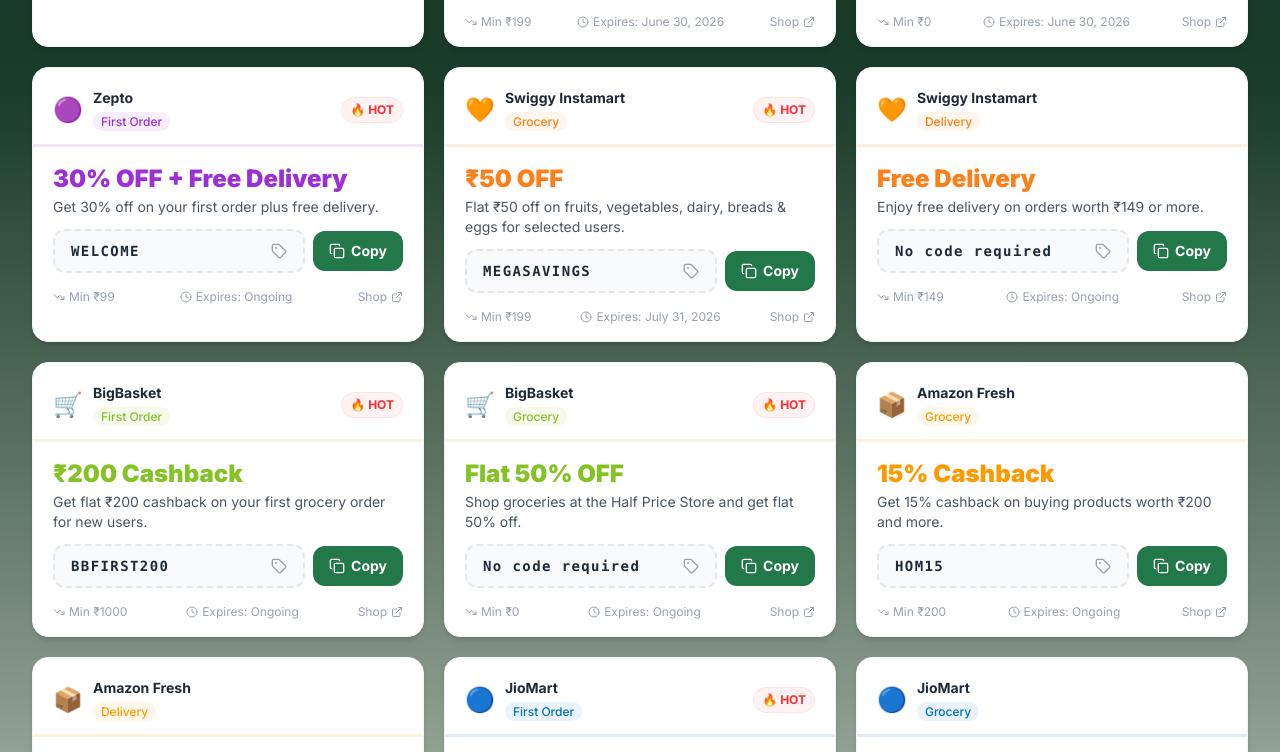
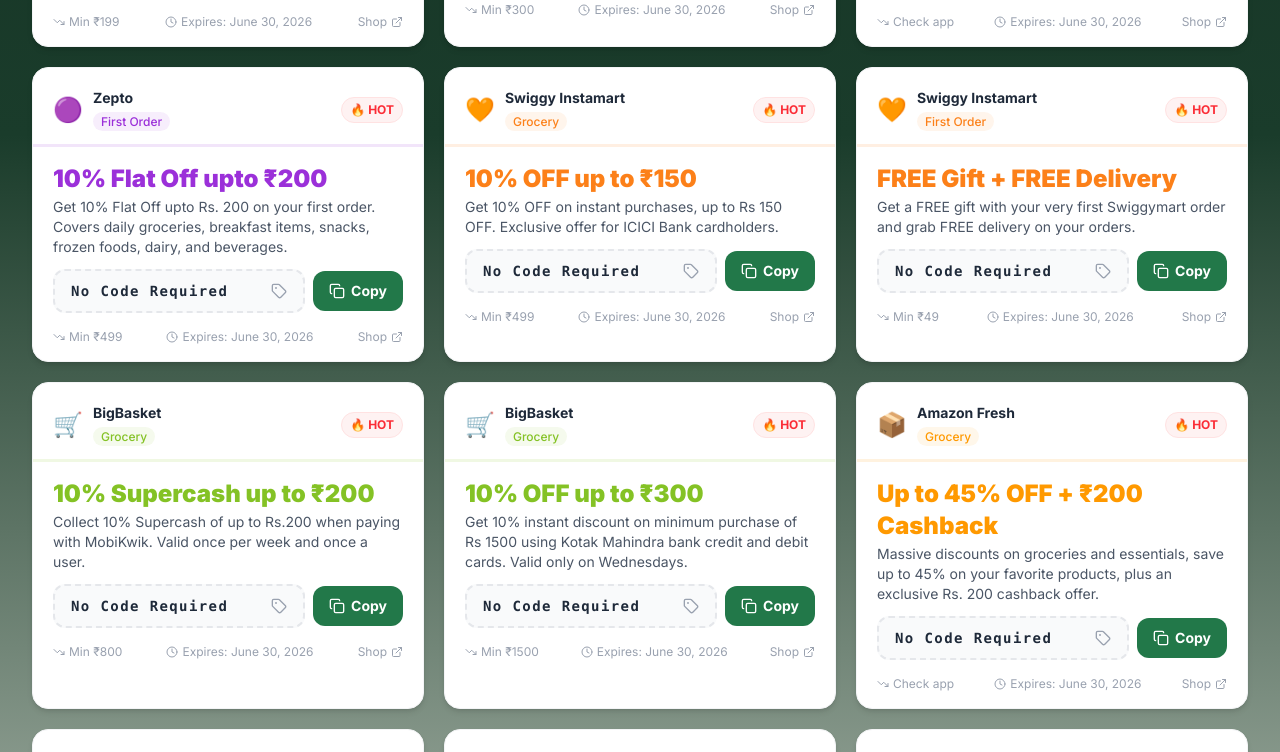
Before and after one commit to sanjaygitdutta/Fantastic-Mushroom-shop, a Next.js app: page /en/coupons in a window 1280 px wide. Shown: the part 1114-1866 px from the top of the page. Built offline with nearby package versions, Linux system fonts and the light colour scheme; no server answers; the database is empty.

Commit message:
🎟️ Daily AI Coupons Update: 2026-06-02

```diff
--- a/src/data/coupons.ts
+++ b/src/data/coupons.ts
@@ -16,20 +16,20 @@
 }
 
 export const COUPONS: Coupon[] = [
-  { id: 'bl1', platform: 'Blinkit', platformId: 'blinkit', code: 'No code required', discount: '20% Cashback', description: 'Flat 20% cashback on your first order for new users, maximum discount ₹250.', minOrder: 'Min ₹0', expiry: 'Ongoing', category: 'First Order', isHot: true, url: 'https://www.blinkit.com', bgColor: '#FFFDE7', textColor: '#F5D100', logo: '⚡' },
-  { id: 'bl2', platform: 'Blinkit', platformId: 'blinkit', code: 'PAYTMUPI', discount: 'Up to 80% OFF + ₹200 Cashback', description: 'Save up to 80% and get an extra ₹200 cashback on groceries when paying with Paytm UPI.', minOrder: 'Min ₹199', expiry: 'June 30, 2026', category: 'Grocery', isHot: true, url: 'https://www.blinkit.com', bgColor: '#FFFDE7', textColor: '#F5D100', logo: '⚡' },
-  { id: 'ze3', platform: 'Zepto', platformId: 'zepto', code: 'ZEPAMZ50', discount: 'Up to 95% OFF + ₹50 Cashback', description: 'Get up to 95% off and an additional ₹50 cashback on all products.', minOrder: 'Min ₹0', expiry: 'June 30, 2026', category: 'Grocery', isHot: true, url: 'https://www.zeptonow.com', bgColor: '#F3E5FF', textColor: '#9B30D9', logo: '🟣' },
-  { id: 'ze4', platform: 'Zepto', platformId: 'zepto', code: 'WELCOME', discount: '30% OFF + Free Delivery', description: 'Get 30% off on your first order plus free delivery.', minOrder: 'Min ₹99', expiry: 'Ongoing', category: 'First Order', isHot: true, url: 'https://www.zeptonow.com', bgColor: '#F3E5FF', textColor: '#9B30D9', logo: '🟣' },
-  { id: 'sw5', platform: 'Swiggy Instamart', platformId: 'swiggy', code: 'MEGASAVINGS', discount: '₹50 OFF', description: 'Flat ₹50 off on fruits, vegetables, dairy, breads & eggs for selected users.', minOrder: 'Min ₹199', expiry: 'July 31, 2026', category: 'Grocery', isHot: true, url: 'https://www.swiggy.com/instamart', bgColor: '#FFF3E0', textColor: '#FC8019', logo: '🧡' },
-  { id: 'sw6', platform: 'Swiggy Instamart', platformId: 'swiggy', code: 'No code required', discount: 'Free Delivery', description: 'Enjoy free delivery on orders worth ₹149 or more.', minOrder: 'Min ₹149', expiry: 'Ongoing', category: 'Delivery', isHot: false, url: 'https://www.swiggy.com/instamart', bgColor: '#FFF3E0', textColor: '#FC8019', logo: '🧡' },
-  { id: 'bi7', platform: 'BigBasket', platformId: 'bigbasket', code: 'BBFIRST200', discount: '₹200 Cashback', description: 'Get flat ₹200 cashback on your first grocery order for new users.', minOrder: 'Min ₹1000', expiry: 'Ongoing', category: 'First Order', isHot: true, url: 'https://www.bigbasket.com', bgColor: '#F1F8E9', textColor: '#84C225', logo: '🛒' },
-  { id: 'bi8', platform: 'BigBasket', platformId: 'bigbasket', code: 'No code required', discount: 'Flat 50% OFF', description: 'Shop groceries at the Half Price Store and get flat 50% off.', minOrder: 'Min ₹0', expiry: 'Ongoing', category: 'Grocery', isHot: true, url: 'https://www.bigbasket.com', bgColor: '#F1F8E9', textColor: '#84C225', logo: '🛒' },
-  { id: 'am9', platform: 'Amazon Fresh', platformId: 'amazon', code: 'HOM15', discount: '15% Cashback', description: 'Get 15% cashback on buying products worth ₹200 and more.', minOrder: 'Min ₹200', expiry: 'Ongoing', category: 'Grocery', isHot: false, url: 'https://www.amazon.in/fresh', bgColor: '#FFF8EE', textColor: '#FF9900', logo: '📦' },
-  { id: 'am10', platform: 'Amazon Fresh', platformId: 'amazon', code: 'No code required', discount: 'Free Delivery', description: 'Enjoy free delivery on your first grocery order. (Prime members min ₹300, Non-Prime min ₹799).', minOrder: 'Min ₹300', expiry: 'Ongoing', category: 'Delivery', isHot: false, url: 'https://www.amazon.in/fresh', bgColor: '#FFF8EE', textColor: '#FF9900', logo: '📦' },
-  { id: 'ji11', platform: 'JioMart', platformId: 'jiomart', code: 'JMNEW100', discount: '₹100 OFF', description: 'Flat ₹100 off on your first order for new users.', minOrder: 'Min ₹299', expiry: 'Ongoing', category: 'First Order', isHot: true, url: 'https://www.jiomart.com', bgColor: '#E3F2FD', textColor: '#0070BA', logo: '🔵' },
-  { id: 'ji12', platform: 'JioMart', platformId: 'jiomart', code: 'FLAT150', discount: '₹150 OFF', description: 'Flat ₹150 off on shopping of ₹1499 or more.', minOrder: 'Min ₹1499', expiry: 'Ongoing', category: 'Grocery', isHot: false, url: 'https://www.jiomart.com', bgColor: '#E3F2FD', textColor: '#0070BA', logo: '🔵' },
-  { id: 'fl13', platform: 'Flipkart Minutes', platformId: 'flipkart', code: 'No code required', discount: '₹50 - ₹100 OFF', description: 'Flat ₹50 to ₹100 off on your first order for new users.', minOrder: 'Min ₹199', expiry: 'Ongoing', category: 'First Order', isHot: true, url: 'https://www.flipkart.com/grocery-store', bgColor: '#E8F0FE', textColor: '#2874F0', logo: '🛍️' },
-  { id: 'fl14', platform: 'Flipkart Minutes', platformId: 'flipkart', code: 'No code required', discount: 'Up to 90% OFF', description: 'Get up to 90% off on sitewide products, prices starting from ₹9.', minOrder: 'Min ₹0', expiry: 'Ongoing', category: 'Grocery', isHot: false, url: 'https://www.flipkart.com/grocery-store', bgColor: '#E8F0FE', textColor: '#2874F0', logo: '🛍️' },
+  { id: 'bl1', platform: 'Blinkit', platformId: 'blinkit', code: 'PAYTMUPI', discount: 'Up to 80% OFF + ₹200 Cashback', description: 'Get up to 80% off and an extra Rs 200 cashback on groceries, rice, edible oils, ghee, and dry fruits.', minOrder: 'Min ₹199', expiry: 'June 30, 2026', category: 'Grocery', isHot: true, url: 'https://www.grabon.in/blinkit-coupons/', bgColor: '#FFFDE7', textColor: '#F5D100', logo: '⚡' },
+  { id: 'bl2', platform: 'Blinkit', platformId: 'blinkit', code: 'No Code Required', discount: 'Flat ₹100 OFF', description: 'Flat Rs 100 OFF on your first order. Applicable on vegetables, munchies, cold drinks, frozen food & more.', minOrder: 'Min ₹300', expiry: 'June 30, 2026', category: 'First Order', isHot: true, url: 'https://www.grabon.in/blinkit-coupons/', bgColor: '#FFFDE7', textColor: '#F5D100', logo: '⚡' },
+  { id: 'ze3', platform: 'Zepto', platformId: 'zepto', code: 'ZEPAMZ50', discount: 'Up to 95% OFF + Extra ₹50 Cashback', description: 'Up to 95% discount with an additional Rs 50 cashback on all products.', minOrder: 'Check app', expiry: 'June 30, 2026', category: 'Grocery', isHot: true, url: 'https://www.grabon.in/zepto-coupons/', bgColor: '#F3E5FF', textColor: '#9B30D9', logo: '🟣' },
+  { id: 'ze4', platform: 'Zepto', platformId: 'zepto', code: 'No Code Required', discount: '10% Flat Off upto ₹200', description: 'Get 10% Flat Off upto Rs. 200 on your first order. Covers daily groceries, breakfast items, snacks, frozen foods, dairy, and beverages.', minOrder: 'Min ₹499', expiry: 'June 30, 2026', category: 'First Order', isHot: true, url: 'https://www.desidime.com/stores/zepto', bgColor: '#F3E5FF', textColor: '#9B30D9', logo: '🟣' },
+  { id: 'sw5', platform: 'Swiggy Instamart', platformId: 'swiggy', code: 'No Code Required', discount: '10% OFF up to ₹150', description: 'Get 10% OFF on instant purchases, up to Rs 150 OFF. Exclusive offer for ICICI Bank cardholders.', minOrder: 'Min ₹499', expiry: 'June 30, 2026', category: 'Grocery', isHot: true, url: 'https://www.grabon.in/swiggy-instamart-coupons/', bgColor: '#FFF3E0', textColor: '#FC8019', logo: '🧡' },
+  { id: 'sw6', platform: 'Swiggy Instamart', platformId: 'swiggy', code: 'No Code Required', discount: 'FREE Gift + FREE Delivery', description: 'Get a FREE gift with your very first Swiggymart order and grab FREE delivery on your orders.', minOrder: 'Min ₹49', expiry: 'June 30, 2026', category: 'First Order', isHot: true, url: 'https://www.grabon.in/swiggy-instamart-coupons/', bgColor: '#FFF3E0', textColor: '#FC8019', logo: '🧡' },
+  { id: 'bi7', platform: 'BigBasket', platformId: 'bigbasket', code: 'No Code Required', discount: '10% Supercash up to ₹200', description: 'Collect 10% Supercash of up to Rs.200 when paying with MobiKwik. Valid once per week and once a user.', minOrder: 'Min ₹800', expiry: 'June 30, 2026', category: 'Grocery', isHot: true, url: 'https://www.picodi.com/in/bigbasket', bgColor: '#F1F8E9', textColor: '#84C225', logo: '🛒' },
+  { id: 'bi8', platform: 'BigBasket', platformId: 'bigbasket', code: 'No Code Required', discount: '10% OFF up to ₹300', description: 'Get 10% instant discount on minimum purchase of Rs 1500 using Kotak Mahindra bank credit and debit cards. Valid only on Wednesdays.', minOrder: 'Min ₹1500', expiry: 'June 30, 2026', category: 'Grocery', isHot: true, url: 'https://www.couponzeta.in/bigbasket-coupons', bgColor: '#F1F8E9', textColor: '#84C225', logo: '🛒' },
+  { id: 'am9', platform: 'Amazon Fresh', platformId: 'amazon', code: 'No Code Required', discount: 'Up to 45% OFF + ₹200 Cashback', description: 'Massive discounts on groceries and essentials, save up to 45% on your favorite products, plus an exclusive Rs. 200 cashback offer.', minOrder: 'Check app', expiry: 'June 30, 2026', category: 'Grocery', isHot: true, url: 'https://www.desidime.com/stores/amazon-fresh', bgColor: '#FFF8EE', textColor: '#FF9900', logo: '📦' },
+  { id: 'am10', platform: 'Amazon Fresh', platformId: 'amazon', code: 'No Code Required', discount: 'Up To 50% OFF', description: 'Grab up to 50% OFF on selected products including Breakfast & dairy, Rice, sugar, Tea, Biscuits & snacks.', minOrder: 'Check app', expiry: 'June 30, 2026', category: 'Grocery', isHot: false, url: 'https://www.grabon.in/amazon-fresh-promo-codes/', bgColor: '#FFF8EE', textColor: '#FF9900', logo: '📦' },
+  { id: 'ji11', platform: 'JioMart', platformId: 'jiomart', code: 'No Code Required', discount: 'Flat ₹100 OFF', description: 'Get flat Rs 100 OFF on your first purchase. Valid exclusively for new users.', minOrder: 'Min ₹399', expiry: 'June 30, 2026', category: 'First Order', isHot: true, url: 'https://www.grabon.in/jiomart-coupons/', bgColor: '#E3F2FD', textColor: '#0070BA', logo: '🔵' },
+  { id: 'ji12', platform: 'JioMart', platformId: 'jiomart', code: 'No Code Required', discount: 'Up to ₹100 Cashback', description: 'Get up to Rs.100 cashback on minimum transaction of Rs.399 using Mobikwik UPI. Minimum assured Rs.15.', minOrder: 'Min ₹399', expiry: 'June 30, 2026', category: 'Grocery', isHot: true, url: 'https://www.indiafreestuff.in/jiomart-discount-coupon-upto-50-off-extra-3-off-tips-jiomart/', bgColor: '#E3F2FD', textColor: '#0070BA', logo: '🔵' },
+  { id: 'fl13', platform: 'Flipkart Minutes', platformId: 'flipkart', code: 'No Code Required', discount: '10% OFF', description: 'Get 10% off on your first grocery order.', minOrder: 'Min ₹500', expiry: 'December 31, 2026', category: 'First Order', isHot: false, url: 'https://www.flipkart.com/grocery-store', bgColor: '#E8F0FE', textColor: '#2874F0', logo: '🛍️' },
+  { id: 'fl14', platform: 'Flipkart Minutes', platformId: 'flipkart', code: 'No Code Required', discount: 'Free Delivery', description: 'Enjoy free delivery on all grocery orders above a certain value.', minOrder: 'Min ₹600', expiry: 'December 31, 2026', category: 'Delivery', isHot: false, url: 'https://www.flipkart.com/grocery-store', bgColor: '#E8F0FE', textColor: '#2874F0', logo: '🛍️' },
 ];
 
 export const SG_COUPONS: Coupon[] = [
```
